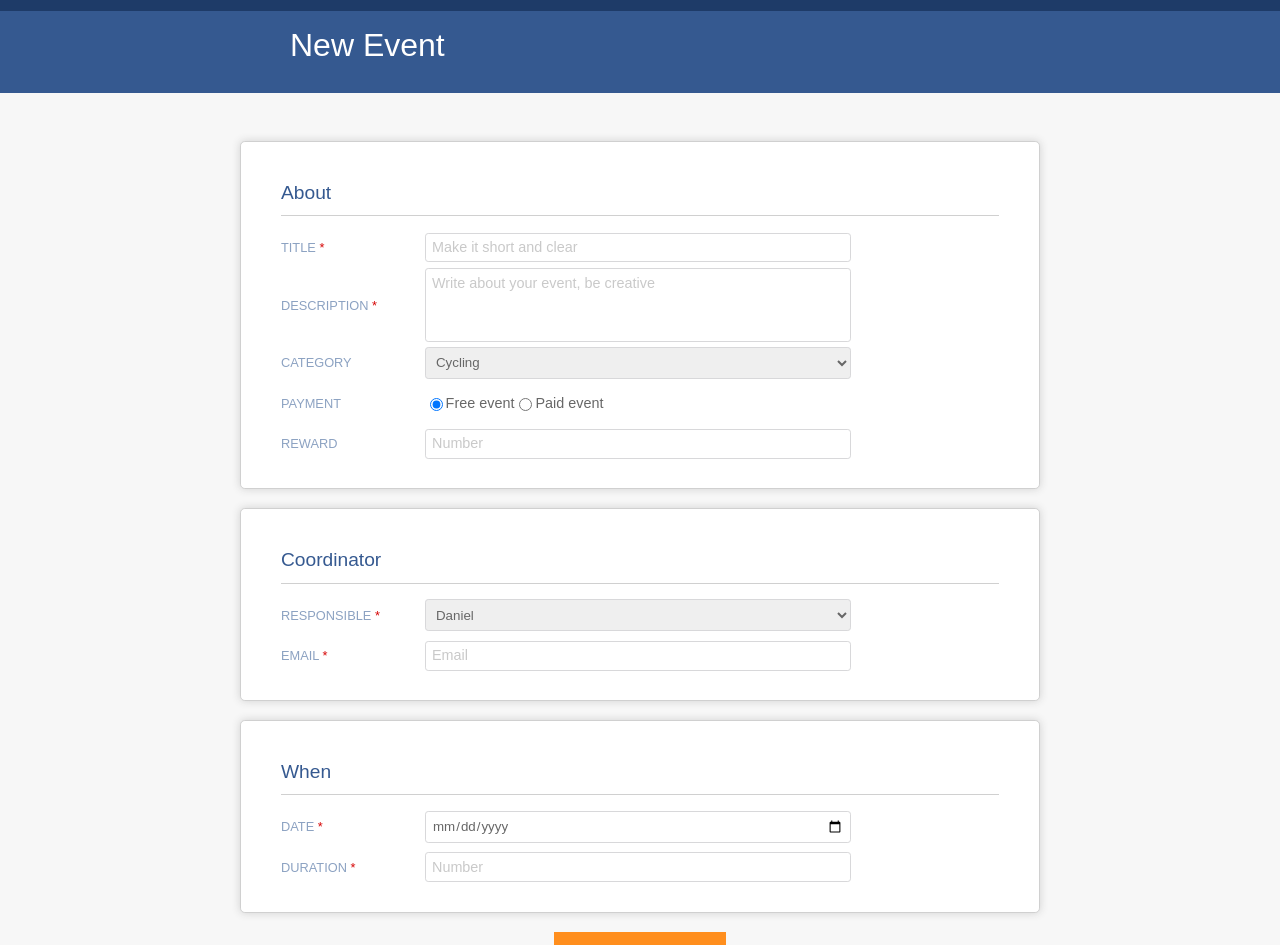
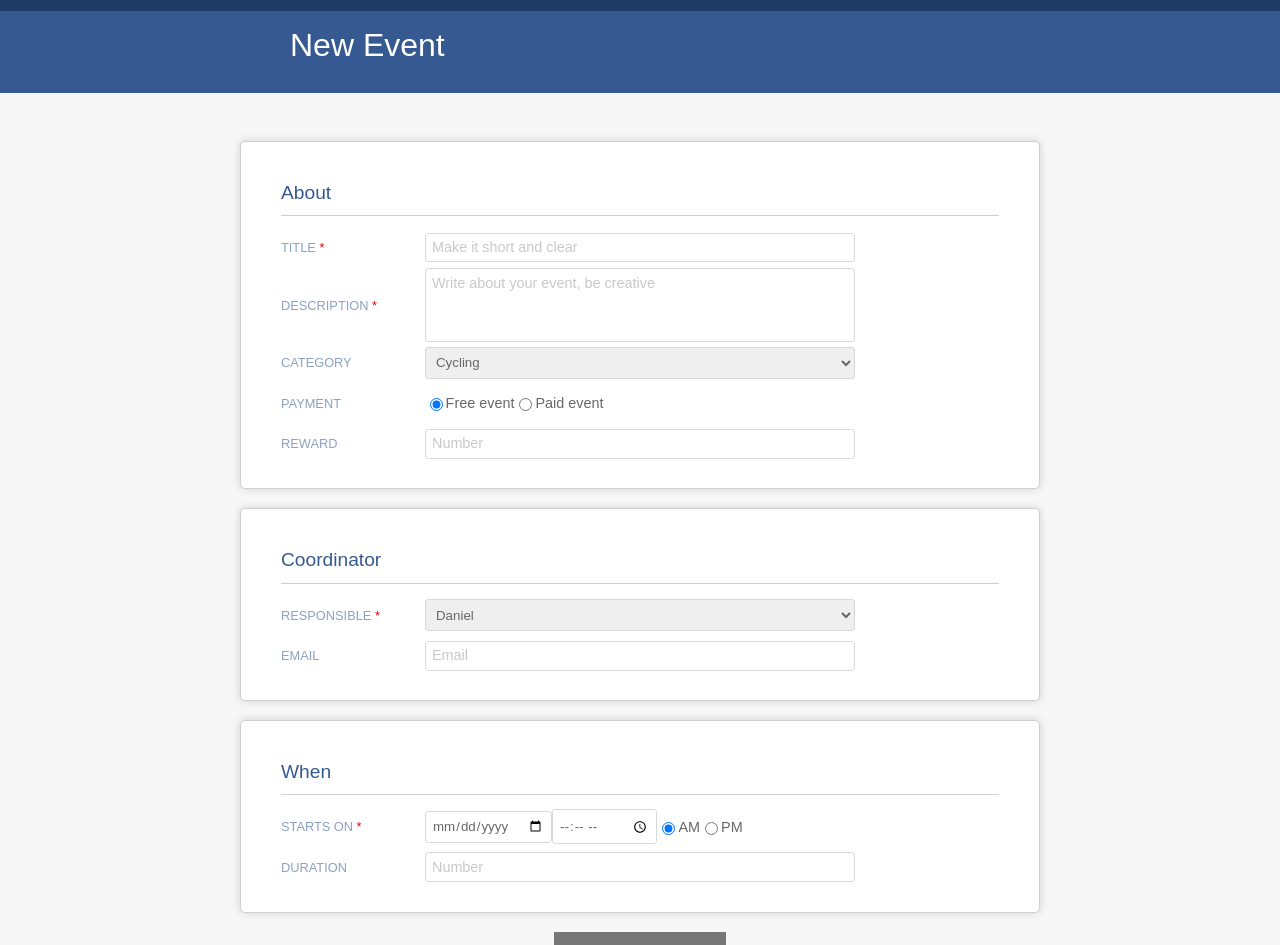
Before and after one commit to Vanilna/react-form, a React (Create React App) app: page / in a window 1280 px wide. Shown: the top 945 px of the page. Built offline with nearby package versions, Linux system fonts and the light colour scheme.

Commit message:
add validation rules

```diff
--- a/src/Components/Button/Button.js
+++ b/src/Components/Button/Button.js
@@ -6,6 +6,7 @@ const Button = props => (
     onClick={props.clickHandler}
     className={classes.Button}
     disabled={props.disabled}
+    type={props.type}
   >
     {props.name}
   </button>
--- a/src/Components/Input/Input.js
+++ b/src/Components/Input/Input.js
@@ -17,8 +17,8 @@ const Input = props => {
           {...props.elementConfig}
           value={props.value}
           onChange={props.handleChange}
+          onBlur={props.validate}
           id={props.key}
-          name={props.name}
         />
       );
       break;
@@ -29,6 +29,7 @@ const Input = props => {
           {...props.elementConfig}
           value={props.value}
           onChange={props.handleChange}
+          onBlur={props.validate}
           id={props.key}
         />
       );
@@ -39,6 +40,7 @@ const Input = props => {
           className={inputClasses.join("")}
           value={props.value}
           onChange={props.handleChange}
+          onBlur={props.validate}
           id={props.key}
         >
           {props.elementConfig.options.map(option => (
@@ -80,6 +82,7 @@ const Input = props => {
           {...props.elementConfig}
           value={props.value}
           onChange={props.handleChange}
+          onBlur={props.validate}
           id={props.key}
         />
       );
--- a/src/Components/Input/Input.module.css
+++ b/src/Components/Input/Input.module.css
@@ -4,7 +4,7 @@
   color: #676767;
   padding: 0.4rem;
   font-family: inherit;
-  width: 99%;
+  width: auto;
 }
 
 .Input::placeholder,
--- a/src/Containers/Form/Form.js
+++ b/src/Containers/Form/Form.js
@@ -8,26 +8,90 @@ import ErrorTooltip from "../../Components/ErrorTooltip/ErrorTooltip";
 import formStructure from "../../Data/FormStructure";
 
 const Form = () => {
+  const [elementsConfig, setElementsConfig] = useState(formStructure);
+  const [isFromValid, setFromValidity] = useState(false);
+
+  const handleChange = e => {
+    const name = e.target.name;
+    const value = e.target.value;
+    setElementsConfig({
+      ...elementsConfig,
+      [name]: {
+        ...elementsConfig[name],
+        value: value
+      }
+    });
+  };
+
+  const validate = (name, validationRules) => {
+    if (!validationRules) return;
+
+    let isValid = true;
+    const errorMassage = [];
+    const value = elementsConfig[name].value;
+
+    for (let key in validationRules) {
+      switch (key) {
+        case "required":
+          const isEmpty = value.trim() === "";
+          isValid = isValid && !isEmpty;
+          errorMassage.push(`${name} is required`);
+          break;
+        case "maxlength":
+          const toLong = value.length > validationRules[key];
+          isValid = isValid && !toLong;
+          console.log(isValid, !toLong);
+          errorMassage.push("Text is to long");
+          break;
+        case "isEmail":
+          const isEmail = value.indexOf("@") !== -1;
+          isValid = isValid && isEmail;
+          errorMassage.push("Not a valid email");
+          break;
+        case "decimals":
+          const dotIndex = value.indexOf(".");
+          const commaIndex = value.indexOf(",");
+          const isInteger = (dotIndex || commaIndex) === -1;
+          if (isInteger) break;
+          console.log(isInteger);
+          const validDecimals =
+            dotIndex !== -1
+              ? dotIndex >= value.length - 1 - validationRules[key]
+              : commaIndex >= value.length - 1 - validationRules[key];
+          isValid = isValid && validDecimals;
+          errorMassage.push(
+            `Only ${validationRules[key]} decimals are allowed`
+          );
+          break;
+        default:
+          throw new Error("Should never reach");
+      }
+      if (!isValid) break;
+    }
+    setElementsConfig({
+      ...elementsConfig,
+      [name]: {
+        ...elementsConfig[name],
+        valid: isValid,
+        touched: true,
+        errorMassage: errorMassage.join(", ")
+      }
+    });
+  };
+
   const elements = {};
 
-  for (let key in formStructure) {
-    const element = formStructure[key];
+  for (let key in elementsConfig) {
+    const element = elementsConfig[key];
     const jsx = (
-      <InputWrapper
-        key={key}
-        label={element.elementConfig.name}
-        isRequired={element.validationRules.required}
-      >
       <Input
         elementType={element.elementType}
+        value={element.value}
+        handleChange={handleChange}
+        validate={() => validate(key, element.validationRules)}
         elementConfig={element.elementConfig}
         isLabelVisible={element.isLabelVisible}
-          handleChange={e => console.dir(e.target.name)}
       />
-        {element.valid && element.touched && (
-          <ErrorTooltip errorMassage={element.errorMassage} />
-        )}
-      </InputWrapper>
     );
     elements[key] = jsx;
   }
@@ -37,10 +101,13 @@ const Form = () => {
     description,
     category,
     payment,
+    fee,
     reward,
     responsible,
     email,
-    startsOn,
+    date,
+    time,
+    timePeriod,
     duration
   } = elements;
 
@@ -51,21 +118,95 @@ const Form = () => {
       </header>
       <form className={classes.Form}>
         <FormSection name="About">
+          <InputWrapper label="title" isRequired={true}>
             {title}
+            {!elementsConfig.title.valid && elementsConfig.title.touched && (
+              <ErrorTooltip errorMassage={elementsConfig.title.errorMassage} />
+            )}
+          </InputWrapper>
+          <InputWrapper label="description" isRequired={true}>
             {description}
+            {!elementsConfig.description.valid &&
+              elementsConfig.description.touched && (
+                <ErrorTooltip
+                  errorMassage={elementsConfig.description.errorMassage}
+                />
+              )}
+          </InputWrapper>
+          <InputWrapper label="category" isRequired={false}>
             {category}
+            {!elementsConfig.category.valid &&
+              elementsConfig.category.touched && (
+                <ErrorTooltip
+                  errorMassage={elementsConfig.category.errorMassage}
+                />
+              )}
+          </InputWrapper>
+          <InputWrapper label="payment" isRequired={false}>
+            <div>
               {payment}
+              {elementsConfig.payment.value === "paid" ? { fee } : null}
+            </div>
+            {!elementsConfig.payment.valid &&
+              elementsConfig.payment.touched && (
+                <ErrorTooltip
+                  errorMassage={elementsConfig.payment.errorMassage}
+                />
+              )}
+          </InputWrapper>
+          <InputWrapper label="reward" isRequired={false}>
             {reward}
+            {!elementsConfig.reward.valid && elementsConfig.reward.touched && (
+              <ErrorTooltip errorMassage={elementsConfig.reward.errorMassage} />
+            )}
+          </InputWrapper>
         </FormSection>
         <FormSection name="Coordinator">
+          <InputWrapper label="responsible" isRequired={true}>
             {responsible}
+            {!elementsConfig.responsible.valid &&
+              elementsConfig.responsible.touched && (
+                <ErrorTooltip
+                  errorMassage={elementsConfig.responsible.errorMassage}
+                />
+              )}
+          </InputWrapper>
+          <InputWrapper label="email" isRequired={false}>
             {email}
+            {!elementsConfig.email.valid && elementsConfig.email.touched && (
+              <ErrorTooltip errorMassage={elementsConfig.email.errorMassage} />
+            )}
+          </InputWrapper>
         </FormSection>
         <FormSection name="When">
-          {startsOn}
+          <InputWrapper label="starts on" isRequired={true}>
+            <div className={classes.inline}>
+              {date}
+              {time}
+              {timePeriod}
+            </div>
+            {!elementsConfig.date.valid && elementsConfig.date.touched && (
+              <ErrorTooltip errorMassage={elementsConfig.date.errorMassage} />
+            )}
+            {!elementsConfig.time.valid && elementsConfig.time.touched && (
+              <ErrorTooltip errorMassage={elementsConfig.time.errorMassage} />
+            )}
+            {!elementsConfig.timePeriod.valid &&
+              elementsConfig.timePeriod.touched && (
+                <ErrorTooltip errorMassage={elementsConfig.date.errorMassage} />
+              )}
+          </InputWrapper>
+          <InputWrapper label="duration" isRequired={false}>
             {duration}
+            {!elementsConfig.duration.valid &&
+              elementsConfig.duration.touched && (
+                <ErrorTooltip
+                  errorMassage={elementsConfig.duration.errorMassage}
+                />
+              )}
+          </InputWrapper>
         </FormSection>
-        <Button name="Publish Event" />
+        <Button name="Publish Event" type="submit" disabled={!isFromValid} />
       </form>
     </Fragment>
   );
--- a/src/Containers/Form/Form.module.css
+++ b/src/Containers/Form/Form.module.css
@@ -18,3 +18,9 @@
   max-width: 700px;
   margin: 0 auto;
 }
+
+.inline {
+  display: flex;
+  align-items: center;
+  justify-items: start;
+}
--- a/src/Data/FormStructure.js
+++ b/src/Data/FormStructure.js
@@ -1,3 +1,6 @@
+import categories from "./categories.json";
+import employees from "./employees.json";
+
 const formStructure = {
   title: {
     elementType: "input",
@@ -8,11 +11,11 @@ const formStructure = {
       "aria-label": "Title"
     },
     isLabelVisible: false,
-    errorMassage: "",
     value: "",
     validationRules: {
       required: true
     },
+    errorMassage: "",
     valid: true,
     touched: false
   },
@@ -26,12 +29,12 @@ const formStructure = {
       rows: 4
     },
     isLabelVisible: false,
-    errorMassage: "",
     value: "",
     validationRules: {
       required: true,
       maxlength: 140
     },
+    errorMassage: "",
     valid: true,
     touched: false
   },
@@ -40,32 +43,11 @@ const formStructure = {
     elementConfig: {
       name: "category",
       "aria-label": "Category",
-      options: [
-        {
-          id: 0,
-          name: "Cycling"
-        },
-        {
-          id: 1,
-          name: "Hiking"
-        },
-        {
-          id: 2,
-          name: "Cooking"
-        },
-        {
-          id: 3,
-          name: "Rock climbing"
-        },
-        {
-          id: 4,
-          name: "Yoga"
-        }
-      ]
+      options: [...categories]
     },
     isLabelVisible: false,
     value: "",
-    validationRules: {},
+    validationRules: null,
     valid: true,
     touched: false
   },
@@ -99,7 +81,25 @@ const formStructure = {
     },
     isLabelVisible: false,
     value: "free",
-    validationRules: {},
+    validationRules: null,
+    valid: true,
+    touched: false
+  },
+  fee: {
+    elementType: "input",
+    elementConfig: {
+      type: "number",
+      name: "fee",
+      step: "0.01",
+      placeholder: "Number",
+      "aria-label": "Fee"
+    },
+    isLabelVisible: true,
+    value: "",
+    validationRules: {
+      decimals: 2
+    },
+    errorMassage: "",
     valid: true,
     touched: false
   },
@@ -108,15 +108,16 @@ const formStructure = {
     elementConfig: {
       type: "number",
       name: "reward",
+      step: 1,
       placeholder: "Number",
       "aria-label": "Reward"
     },
     isLabelVisible: true,
-    errorMassage: "",
     value: "",
     validationRules: {
-      isNumber: true
+      decimals: 0
     },
+    errorMassage: "",
     valid: true,
     touched: false
   },
@@ -125,37 +126,13 @@ const formStructure = {
     elementConfig: {
       name: "responsible",
       "aria-label": "Responsible",
-      options: [
-        {
-          id: 0,
-          name: "Daniel",
-          lastname: "Mitchell",
-          email: "daniel.mitchell@hussa.rs"
-        },
-        {
-          id: 1,
-          name: "Albert",
-          lastname: "Alexander",
-          email: "albert.alexander@hussa.rs"
-        },
-        {
-          id: 2,
-          name: "Philip",
-          lastname: "Hughes",
-          email: "philip.hughes@hussa.rs"
-        },
-        {
-          id: 3,
-          name: "Walter",
-          lastname: "Nelson",
-          email: "walter.nelson@hussa.rs"
-        }
-      ]
+      options: [...employees]
     },
-    value: "first",
+    value: "",
     validationRules: {
       required: true
     },
+    errorMassage: "",
     valid: true,
     touched: false
   },
@@ -172,10 +149,11 @@ const formStructure = {
       required: true,
       isEmail: true
     },
+    errorMassage: "",
     valid: true,
     touched: false
   },
-  startsOn: {
+  date: {
     elementType: "input",
     elementConfig: {
       type: "date",
@@ -184,9 +162,57 @@ const formStructure = {
     },
     value: "",
     validationRules: {
-      required: true,
-      isDate: true
+      required: true
     },
+    valid: true,
+    touched: false
+  },
+  time: {
+    elementType: "input",
+    elementConfig: {
+      type: "time",
+      name: "time",
+      "aria-label": "Time"
+    },
+    value: "",
+    validationRules: {
+      required: true
+    },
+    valid: true,
+    touched: false
+  },
+  timePeriod: {
+    elementType: "radio__group",
+    elementConfig: {
+      options: [
+        {
+          elementConfig: {
+            type: "radio",
+            value: "AM",
+            name: "period",
+            checked: true,
+            "aria-label": "AM"
+          },
+          label: "AM",
+          id: 1
+        },
+        {
+          elementConfig: {
+            type: "radio",
+            name: "period",
+            value: "PM",
+            checked: false,
+            "aria-label": "PM"
+          },
+          label: "PM",
+          id: 2
+        }
+      ],
+      name: "period"
+    },
+    isLabelVisible: false,
+    value: "AM",
+    validationRules: null,
     valid: true,
     touched: false
   },
@@ -195,14 +221,16 @@ const formStructure = {
     elementConfig: {
       type: "number",
       name: "duration",
+      step: "0.5",
       placeholder: "Number",
       "aria-label": "Duration"
     },
     value: "",
     validationRules: {
       required: true,
-      isNumber: true
+      decimals: 1
     },
+    errorMassage: "",
     valid: true,
     touched: false
   }
--- /dev/null
+++ b/src/Data/categories.json
@@ -0,0 +1,43 @@
+
+[
+  {
+    "id": 0,
+    "name": "Cycling"
+  },
+  {
+    "id": 1,
+    "name": "Hiking"
+  },
+  {
+    "id": 2,
+    "name": "Cooking"
+  },
+  {
+    "id": 3,
+    "name": "Rock climbing"
+  },
+  {
+    "id": 4,
+    "name": "Yoga"
+  },
+  {
+    "id": 5,
+    "name": "Fencing"
+  },
+  {
+    "id": 6,
+    "name": "Swimming"
+  },
+  {
+    "id": 7,
+    "name": "Badminton"
+  },
+  {
+    "id": 8,
+    "name": "Running"
+  },
+  {
+    "id": 9,
+    "name": "Dance"
+  }
+]
--- /dev/null
+++ b/src/Data/employees.json
@@ -0,0 +1,63 @@
+
+[
+  {
+    "id": 0,
+    "name": "Daniel",
+    "lastname": "Mitchell",
+    "email": "daniel.mitchell@hussa.rs"
+  },
+  {
+    "id": 1,
+    "name": "Albert",
+    "lastname": "Alexander",
+    "email": "albert.alexander@hussa.rs"
+  },
+  {
+    "id": 2,
+    "name": "Philip",
+    "lastname": "Hughes",
+    "email": "philip.hughes@hussa.rs"
+  },
+  {
+    "id": 3,
+    "name": "Walter",
+    "lastname": "Nelson",
+    "email": "walter.nelson@hussa.rs"
+  },
+  {
+    "id": 4,
+    "name": "Ashley",
+    "lastname": "Hernandez",
+    "email": "ashley.hernandez@hussa.rs"
+  },
+  {
+    "id": 5,
+    "name": "Donna",
+    "lastname": "Washington",
+    "email": "donna.washington@hussa.rs"
+  },
+  {
+    "id": 6,
+    "name": "Andrew",
+    "lastname": "White",
+    "email": "andrew.white@hussa.rs"
+  },
+  {
+    "id": 7,
+    "name": "Sharon",
+    "lastname": "Allen",
+    "email": "sharon.allen@hussa.rs"
+  },
+  {
+    "id": 8,
+    "name": "Russell",
+    "lastname": "Parker",
+    "email": "russell.parker@hussa.rs"
+  },
+  {
+    "id": 9,
+    "name": "Janet",
+    "lastname": "Stewart",
+    "email": "janet.stewart@hussa.rs"
+  }
+]
```
Lines whose indentation alone changed are shown as unchanged.
